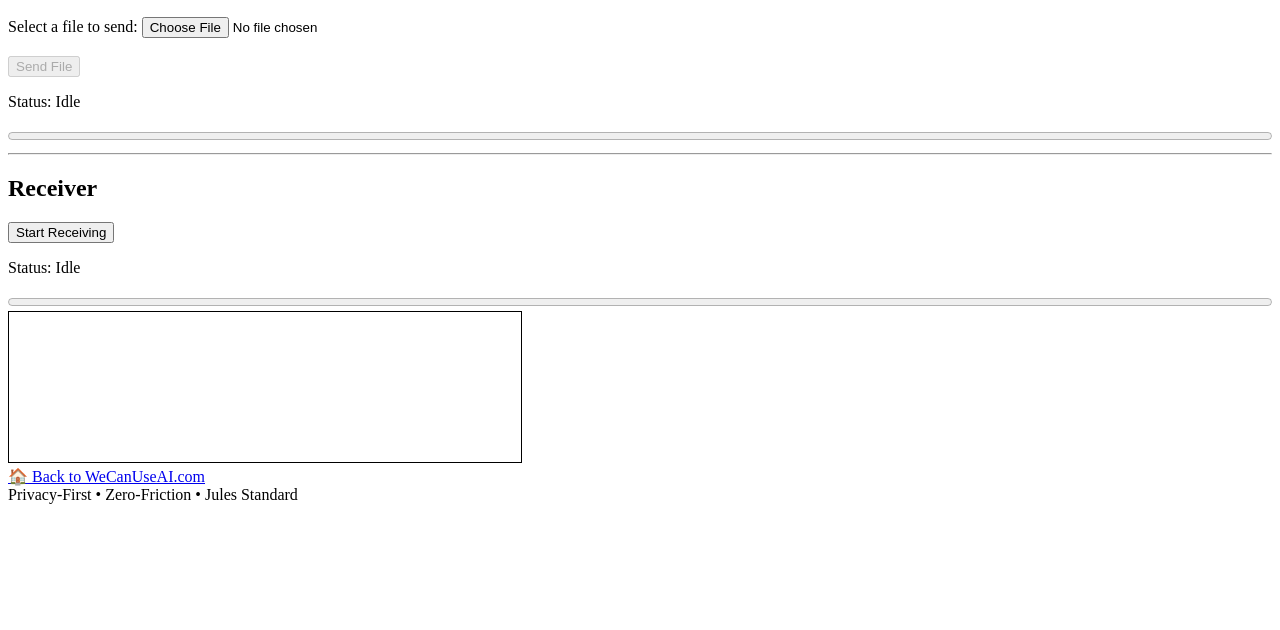
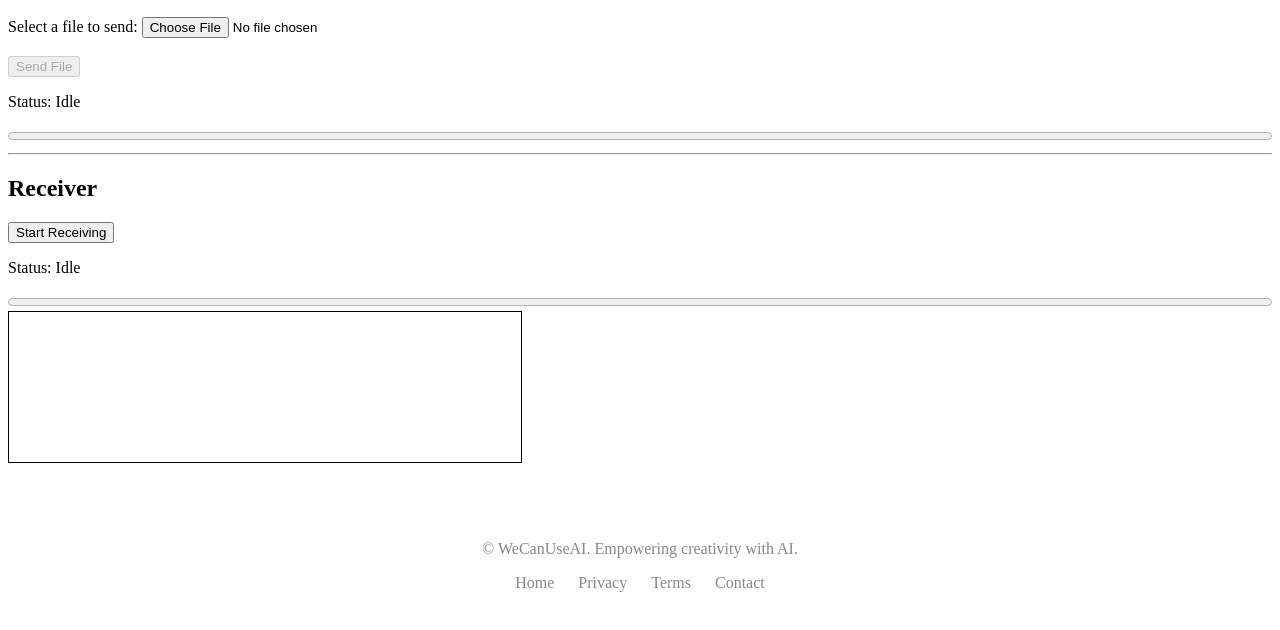
Before and after one commit to melbinjp/audio_data_transfer, a website built with Vite: page index.html in a window 1280 px wide. Shown: the part 110-740 px from the top of the page. Built offline with nearby package versions, Linux system fonts and the light colour scheme.

Commit message:
chore: replace unprofessional footer with clean unified footer

```diff
--- a/index.html
+++ b/index.html
@@ -36,15 +36,13 @@
     </div>
     <script type="module" src="/src/main.ts"></script>
 
-  <!-- Institutional Footer -->
-  <footer class="hub-footer">
-    <div class="footer-content">
-      <a href="https://wecanuseai.com" class="back-link">
-        <span class="icon">🏠</span> Back to WeCanUseAI.com
-      </a>
-      <div class="footer-info">
-        <span>Privacy-First</span> • <span>Zero-Friction</span> • <span>Jules Standard</span>
-      </div>
+    <footer role="contentinfo" style="margin-top: 2rem; padding: 1.5rem; text-align: center; border-top: 1px solid rgba(255,255,255,0.1); color: #888;">
+    <p>&copy; <span class="copyright-year"></span> WeCanUseAI. Empowering creativity with AI.</p>
+    <div style="margin-top: 0.5rem; display: flex; justify-content: center; gap: 1.5rem;">
+      <a href="https://wecanuseai.com/" style="color: inherit; text-decoration: none;">Home</a>
+      <a href="https://wecanuseai.com/privacy.html" style="color: inherit; text-decoration: none;">Privacy</a>
+      <a href="https://wecanuseai.com/terms.html" style="color: inherit; text-decoration: none;">Terms</a>
+      <a href="https://wecanuseai.com/contact.html" style="color: inherit; text-decoration: none;">Contact</a>
     </div>
   </footer>
 </body>
```
